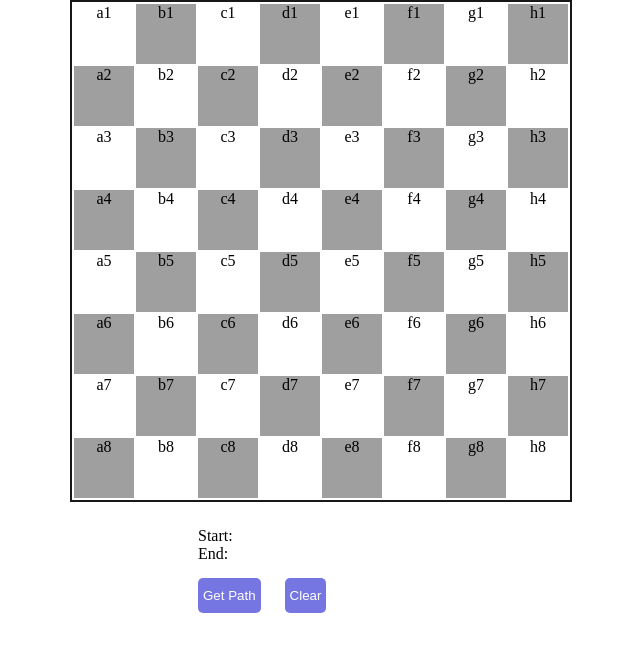
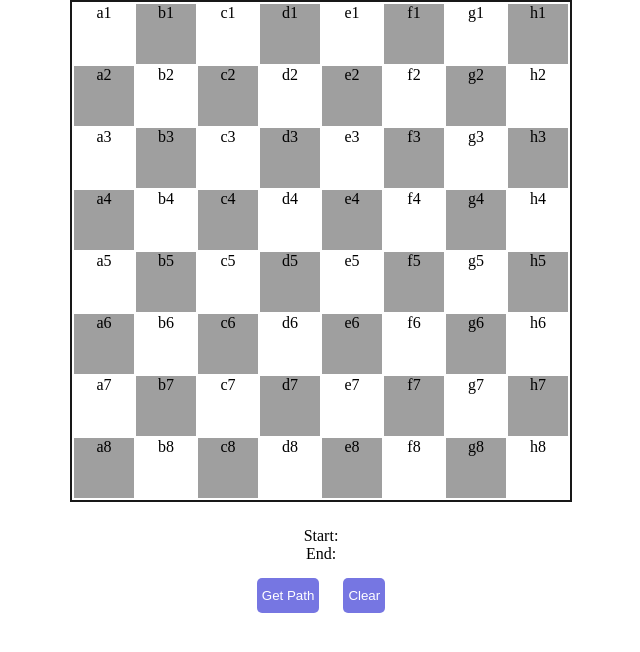
Before and after one commit to freshprincekla/knight-frontend, a PHP site: page / in a window 1280 px wide. Shown: the top 652 px of the page, without its empty margins (319-959 px from the left). Run offline with PHP 8.4, Linux system fonts and the light colour scheme.

```diff
--- a/css/style.css
+++ b/css/style.css
@@ -37,6 +37,7 @@
 }
 .getPath {
     margin-top: 15px;
+    padding-bottom: 20px;
     width: 20%;
 }
 .path__button , .clear__button{
@@ -52,4 +53,5 @@
 
 .details {
     margin: 25px;
+    text-align: center;
 }
```
